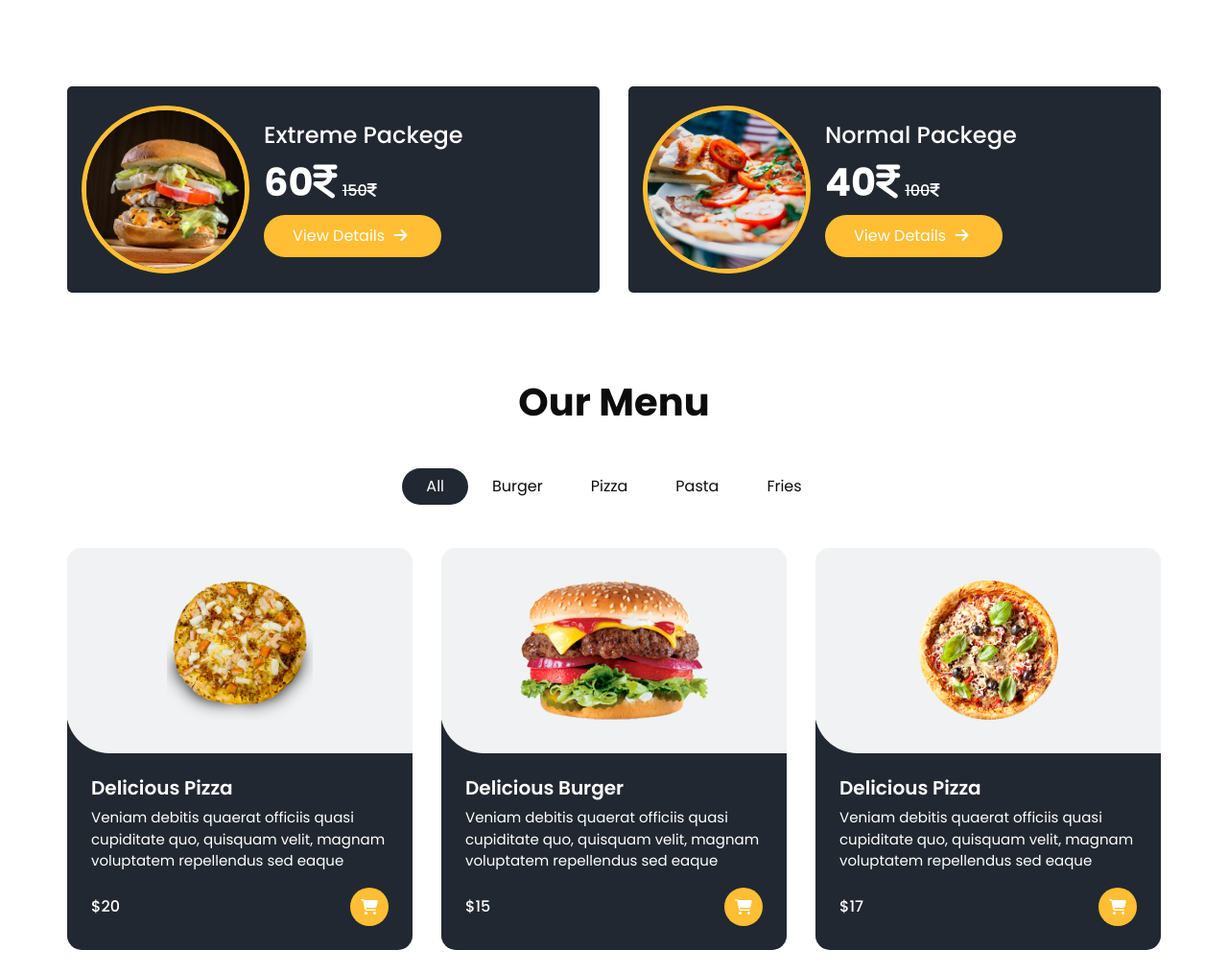
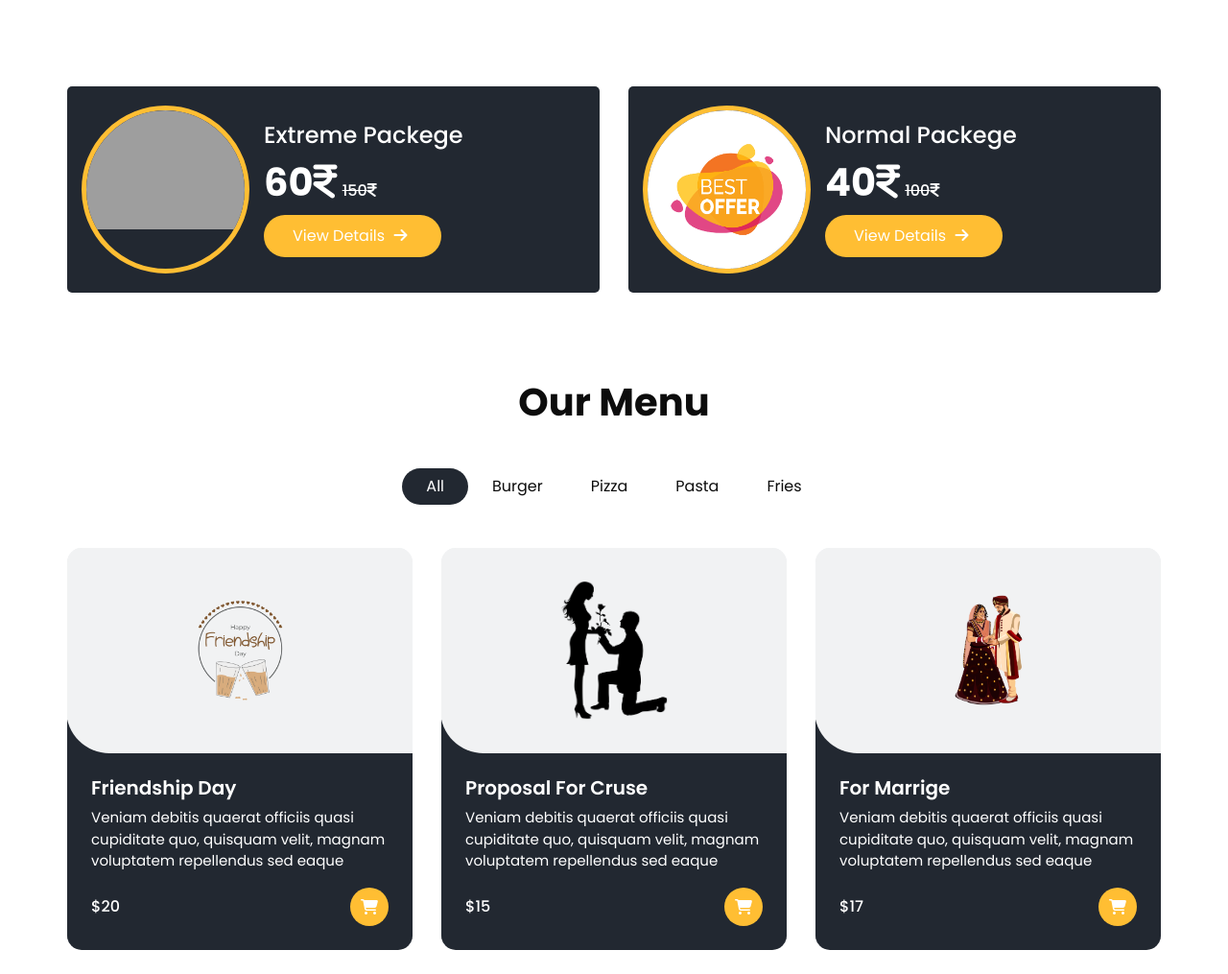
Before and after one commit to priyanshu-vaghela/frontend-mypoerty, a PHP site: page / in a window 1280 px wide. Shown: the part 800-1815 px from the top of the page at 96% size. Run offline with PHP 8.4, Linux system fonts and the light colour scheme; some libraries are stand-ins or nearby versions; grey boxes are pictures that could not be loaded.

Commit message:
priyanshu
menu img

```diff
--- a/index.php
+++ b/index.php
@@ -113,7 +113,7 @@
           <div class="col-md-6  ">
             <div class="box ">
               <div class="img-box">
-                <img src="source/o1.jpg" alt="">
+                <img src="source\offers\specialoffer.jpg" alt="">
               </div>
               <div class="detail-box">
                 <h5>
@@ -132,7 +132,7 @@
           <div class="col-md-6  ">
             <div class="box ">
               <div class="img-box">
-                <img src="source/o2.jpg" alt="">
+                <img src="source\offers\bestoffer.jpg" alt="">
               </div>
               <div class="detail-box">
                 <h5>
@@ -179,11 +179,11 @@
             <div class="box">
               <div>
                 <div class="img-box">
-                  <img src="source/f1.png" alt="">
+                  <img src="source\menu\friendship.png" alt="">
                 </div>
                 <div class="detail-box">
                   <h5>
-                    Delicious Pizza
+                    Friendship Day
                   </h5>
                   <p>
                     Veniam debitis quaerat officiis quasi cupiditate quo, quisquam velit, magnam voluptatem repellendus sed eaque
@@ -204,11 +204,11 @@
             <div class="box">
               <div>
                 <div class="img-box">
-                  <img src="source/f2.png" alt="">
+                  <img src="source\menu\propose.png" alt="">
                 </div>
                 <div class="detail-box">
                   <h5>
-                    Delicious Burger
+                    Proposal For Cruse
                   </h5>
                   <p>
                     Veniam debitis quaerat officiis quasi cupiditate quo, quisquam velit, magnam voluptatem repellendus sed eaque
@@ -229,11 +229,11 @@
             <div class="box">
               <div>
                 <div class="img-box">
-                  <img src="source/f3.png" alt="">
+                  <img src="source\menu\marrige.png" alt="">
                 </div>
                 <div class="detail-box">
                   <h5>
-                    Delicious Pizza
+                    For Marrige
                   </h5>
                   <p>
                     Veniam debitis quaerat officiis quasi cupiditate quo, quisquam velit, magnam voluptatem repellendus sed eaque
--- a/styles/style.css
+++ b/styles/style.css
@@ -1009,6 +1009,10 @@ a:focus {
   color: inherit;
 }
 /*# sourceMappingURL=style.css.map */
+
+/* start price card */
+
+
 .price_container .plan {
   border-radius: 16px;
   box-shadow: 0 30px 30px -25px rgba(0, 38, 255, 0.205);
@@ -1128,3 +1132,5 @@ a:focus {
 .price_container .plan .button:hover,.price_container .plan .button:focus {
   background-color: #4133B7;
 }
+
+/* end price card */
```
Also changed, not shown: source/menu/friendship.png (added), source/menu/marrige.png (added), source/menu/propose.png (added).
